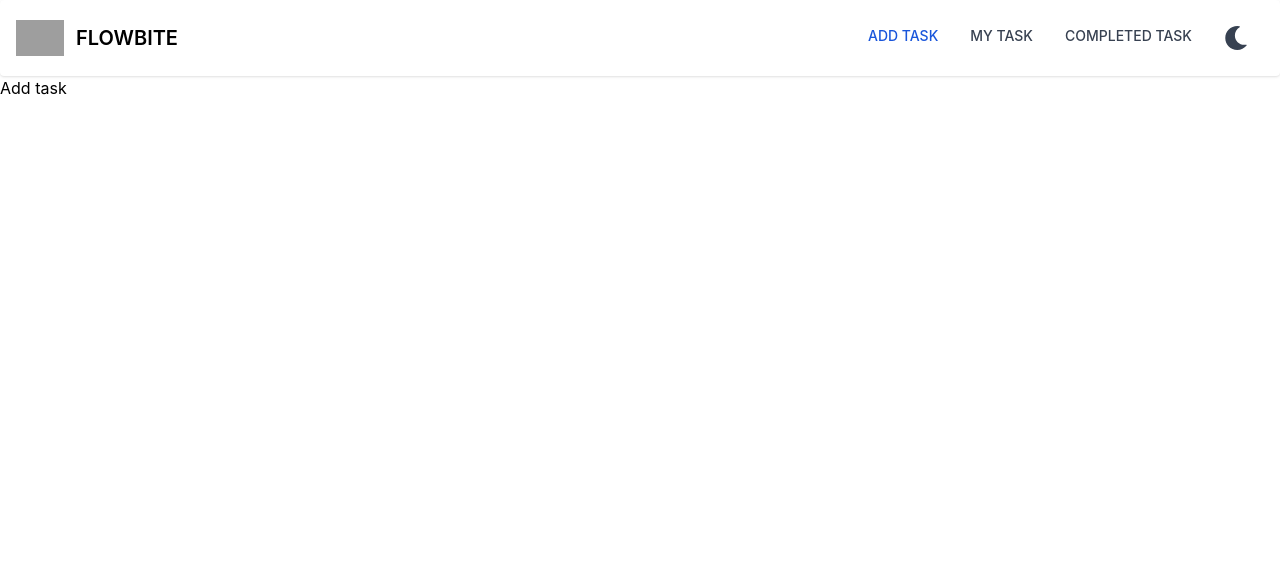
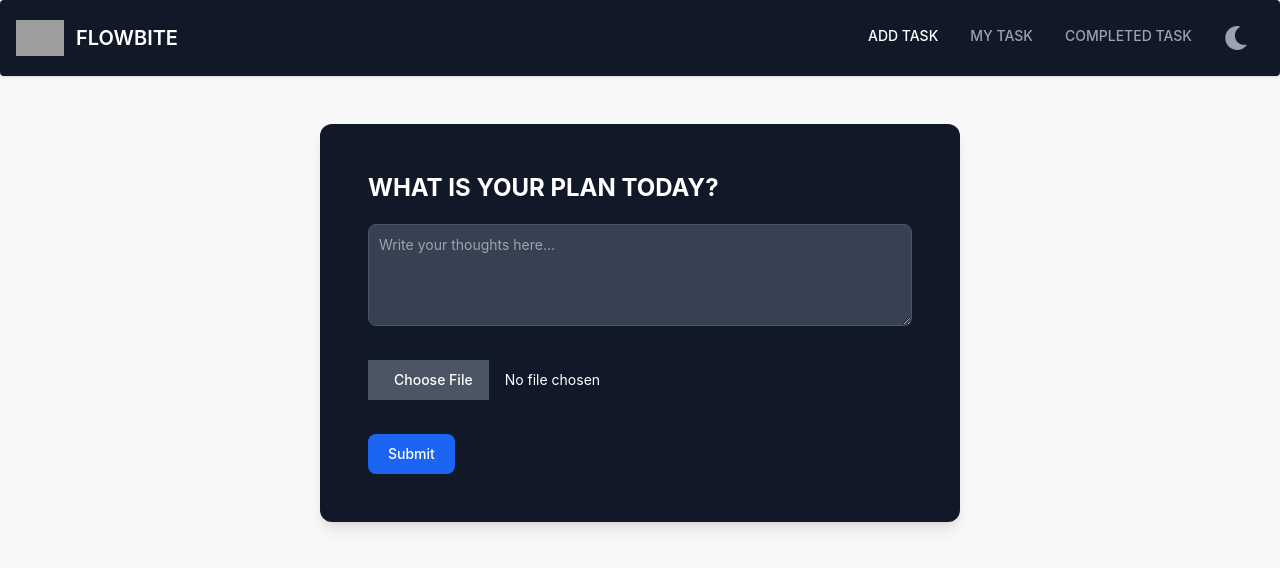
Before and after one commit to sheikh-riyadh/task-manager, a React (Create React App) app: page / in a window 1280 px wide. Shown: the top 568 px of the page. Built offline with nearby package versions, Linux system fonts and the light colour scheme; grey boxes are pictures that could not be loaded.

Commit message:
added add task section

```diff
--- a/package.json
+++ b/package.json
@@ -10,6 +10,8 @@
     "flowbite-react": "^0.3.7",
     "react": "^18.2.0",
     "react-dom": "^18.2.0",
+    "react-hook-form": "^7.41.2",
+    "react-hot-toast": "^2.4.0",
     "react-icons": "^4.7.1",
     "react-router-dom": "^6.6.1",
     "react-scripts": "5.0.1",
--- a/public/index.html
+++ b/public/index.html
@@ -39,15 +39,6 @@
       To begin the development, run `npm start` or `yarn start`.
       To create a production bundle, use `npm run build` or `yarn build`.
     -->
-  <script>
-    // On page load or when changing themes, best to add inline in `head` to avoid FOUC
-    const checkDark = localStorage.getItem('theme-color')
-    if (checkDark === 'true') {
-      document.documentElement.classList.add('dark');
-    } else {
-      document.documentElement.classList.remove('dark')
-    }
-  </script>
 </body>
 
 </html>
--- a/src/App.css
+++ b/src/App.css
@@ -32,7 +32,12 @@
   from {
     transform: rotate(0deg);
   }
+
   to {
     transform: rotate(360deg);
   }
 }
+
+body {
+  background-color: #f8f8f8;
+}
--- a/src/App.js
+++ b/src/App.js
@@ -2,12 +2,13 @@ import './App.css';
 import 'flowbite';
 import { RouterProvider } from 'react-router-dom';
 import { router } from './routes/Routes';
+import { Toaster } from 'react-hot-toast';
 
 function App() {
   return (
     <div>
+      <Toaster></Toaster>
       <RouterProvider router={router}>
-
       </RouterProvider>
     </div >
   );
--- a/src/components/AddTast/AddTask.js
+++ b/src/components/AddTast/AddTask.js
@@ -1,9 +1,79 @@
-import React from 'react';
+import React, { useState } from 'react';
+import { useForm } from "react-hook-form";
+import { toast } from 'react-hot-toast';
 
 const AddTask = () => {
+
+    const [isLoading, setIsLoading] = useState(true)
+    const { register, handleSubmit, reset } = useForm();
+
+    setTimeout(() => {
+        setIsLoading(false)
+    }, 1000);
+
+    /* Handle submit form */
+    const onSubmit = (data) => {
+
+        setIsLoading(true)
+        const { task } = data;
+
+        const image = data.photo[0]
+        const formData = new FormData()
+        formData.append('image', image)
+
+        /* Save image on imageBB server */
+        fetch(`https://api.imgbb.com/1/upload?key=${process.env.REACT_APP_IMGBB_TOKEN}`, {
+            method: 'POST',
+            body: formData
+        }).then(res => res.json()).then((data) => {
+            if (data.success) {
+                const imageURL = data?.data?.display_url;
+                const addTask = {
+                    task,
+                    imageURL
+                }
+
+                /* save add task on database here */
+                fetch(`${process.env.REACT_APP_api_url}/add-task`, {
+                    method: 'POST',
+                    headers: {
+                        'content-type': 'application/json'
+                    },
+                    body: JSON.stringify(addTask)
+                }).then(res => res.json()).then(data => {
+                    if (data.acknowledged) {
+                        toast.success("Add task successfully")
+                        reset()
+                        setIsLoading(false)
+                    }
+                }).catch(error => console.log(error))
+            }
+        }).catch(error => console.log(error))
+
+
+
+    }
+
+
     return (
-        <div>
-            <h1>Add task</h1>
+        <div className='w-6/12 mx-auto shadow-lg p-12 my-12 dark:bg-gray-900 rounded-xl bg-white'>
+            <form onSubmit={handleSubmit(onSubmit)}>
+                <div className="mb-6">
+                    <label htmlFor="message" className="uppercase text-2xl font-bold block mb-5 text-gray-900 dark:text-white">What is your plan today?</label>
+                    <textarea {...register("task")} rows="4" className="block p-2.5 w-full text-sm text-gray-900 bg-gray-50 rounded-lg border border-gray-300 focus:ring-blue-500 focus:border-blue-500 dark:bg-gray-700 dark:border-gray-600 dark:placeholder-gray-400 dark:text-white dark:focus:ring-blue-500 dark:focus:border-blue-500" placeholder="Write your thoughts here..." required></textarea>
+                </div>
+                <div className="mb-6">
+                    <input {...register("photo")} type="file" accept=".png, .jpg, .jpeg" id="password" className="border-gray-300 text-gray-900 text-sm rounded-lg focus:ring-blue-500 focus:border-blue-500 block w-full p-2.5 dark:border-gray-600 dark:placeholder-gray-400 dark:text-white dark:focus:ring-blue-500 dark:focus:border-blue-500" required />
+                </div>
+                <button type="submit" className="text-white bg-blue-700 hover:bg-blue-800 focus:ring-4 focus:outline-none focus:ring-blue-300 font-medium rounded-lg text-sm px-5 py-2.5 text-center mr-2 dark:bg-blue-600 dark:hover:bg-blue-700 dark:focus:ring-blue-800 inline-flex items-center">
+                    {isLoading ? <><svg aria-hidden="true" role="status" className="inline mr-3 w-4 h-4 text-white animate-spin" viewBox="0 0 100 101" fill="none" xmlns="http://www.w3.org/2000/svg">
+                        <path d="M100 50.5908C100 78.2051 77.6142 100.591 50 100.591C22.3858 100.591 0 78.2051 0 50.5908C0 22.9766 22.3858 0.59082 50 0.59082C77.6142 0.59082 100 22.9766 100 50.5908ZM9.08144 50.5908C9.08144 73.1895 27.4013 91.5094 50 91.5094C72.5987 91.5094 90.9186 73.1895 90.9186 50.5908C90.9186 27.9921 72.5987 9.67226 50 9.67226C27.4013 9.67226 9.08144 27.9921 9.08144 50.5908Z" fill="#E5E7EB" />
+                        <path d="M93.9676 39.0409C96.393 38.4038 97.8624 35.9116 97.0079 33.5539C95.2932 28.8227 92.871 24.3692 89.8167 20.348C85.8452 15.1192 80.8826 10.7238 75.2124 7.41289C69.5422 4.10194 63.2754 1.94025 56.7698 1.05124C51.7666 0.367541 46.6976 0.446843 41.7345 1.27873C39.2613 1.69328 37.813 4.19778 38.4501 6.62326C39.0873 9.04874 41.5694 10.4717 44.0505 10.1071C47.8511 9.54855 51.7191 9.52689 55.5402 10.0491C60.8642 10.7766 65.9928 12.5457 70.6331 15.2552C75.2735 17.9648 79.3347 21.5619 82.5849 25.841C84.9175 28.9121 86.7997 32.2913 88.1811 35.8758C89.083 38.2158 91.5421 39.6781 93.9676 39.0409Z" fill="currentColor" />
+                    </svg>
+                        Processing...
+                    </> : "Submit"}
+                </button>
+            </form>
         </div>
     );
 };
--- a/src/components/MyTask/MyTask.js
+++ /dev/null
@@ -1,11 +0,0 @@
-import React from 'react';
-
-const MyTask = () => {
-    return (
-        <div>
-            <h1>My Task</h1>
-        </div>
-    );
-};
-
-export default MyTask;
--- a/src/routes/Routes.js
+++ b/src/routes/Routes.js
@@ -1,7 +1,7 @@
 import { createBrowserRouter } from "react-router-dom";
 import AddTask from "../components/AddTast/AddTask";
 import CompletedTask from "../components/CompletedTask/CompletedTask";
-import MyTask from "../components/MyTask/MyTask";
+import MyTask from "../components/MyTasks/MyTasks";
 import Main from "../layout/Main";
 
 export const router = createBrowserRouter([
```
Also changed, not shown: src/components/Header/Header.js (+8 -1 lines), src/components/MyTasks/MyTasks.js (added), src/components/MyTasks/SingleTask.js (added), 1 other file (tests, documents, lock files or other folders).
